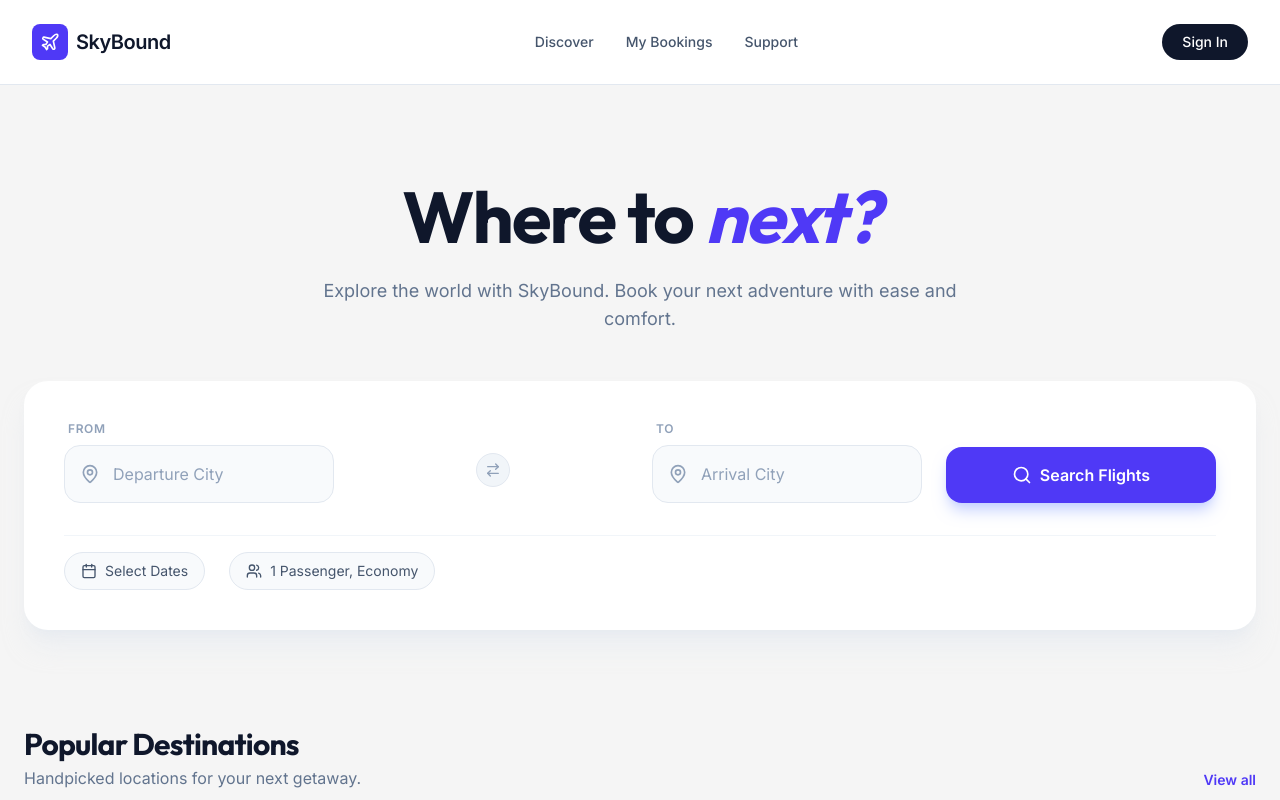
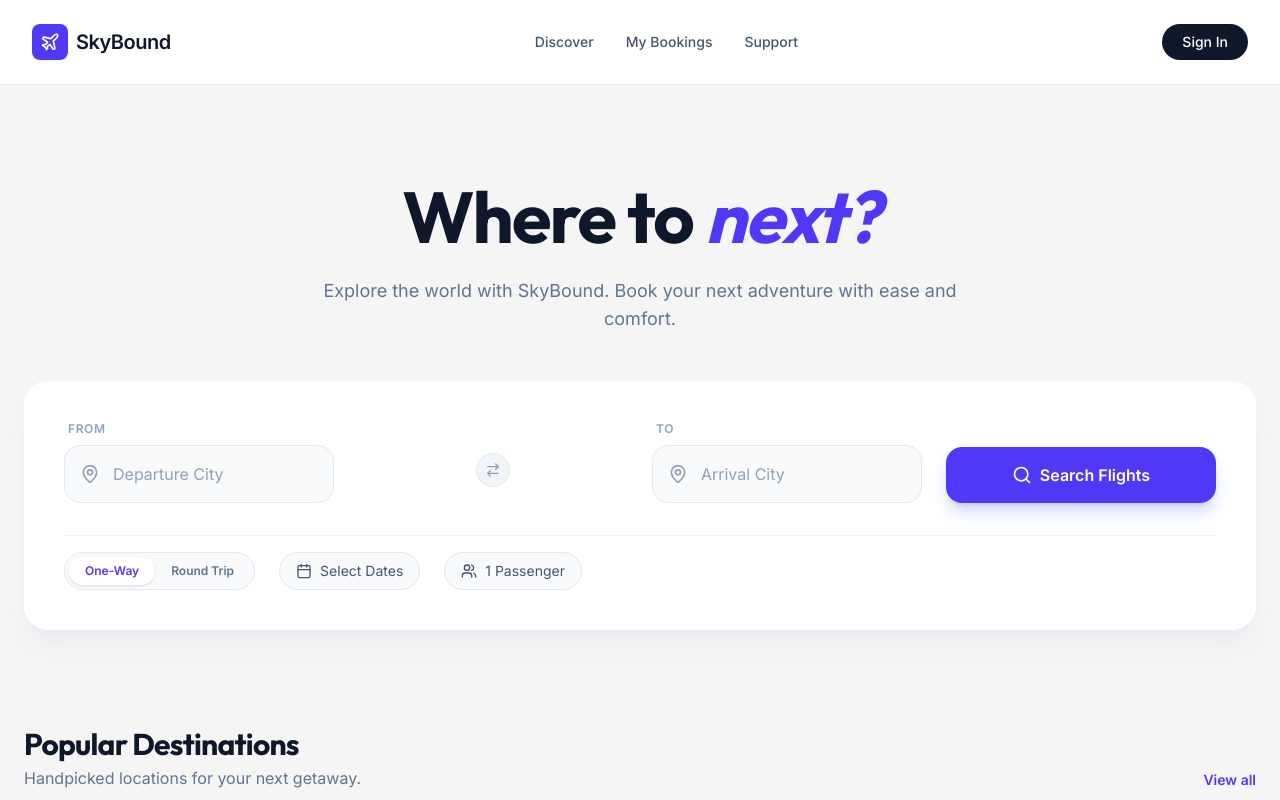
Before and after one commit to OtarBeridze/AI-studio-project, a React (Vite) app: page / in a window 1280 px wide. Shown: the top 800 px of the page. Built offline with nearby package versions, Linux system fonts and the light colour scheme.

Commit message:
feat: Add passenger and trip type selection
Introduce functionality for selecting trip type (one-way/round-trip) and number of passengers (adults/children). Includes UI elements and state management for these new features.

```diff
--- a/src/App.tsx
+++ b/src/App.tsx
@@ -4,7 +4,7 @@
  */
 
 import React, { useState, useEffect, useRef } from 'react';
-import { Plane, MapPin, Search, Calendar, Users, ArrowRightLeft, ChevronLeft, ChevronRight } from 'lucide-react';
+import { Plane, MapPin, Search, Calendar, Users, ArrowRightLeft, ChevronLeft, ChevronRight, Plus, Minus } from 'lucide-react';
 import { motion, AnimatePresence } from 'motion/react';
 import { DayPicker } from 'react-day-picker';
 import { format, startOfToday } from 'date-fns';
@@ -51,20 +51,27 @@ export default function App() {
   const [activeField, setActiveField] = useState<'from' | 'to' | null>(null);
   const [selectedDate, setSelectedDate] = useState<Date | undefined>(undefined);
   const [showDatePicker, setShowDatePicker] = useState(false);
+  const [tripType, setTripType] = useState<'one-way' | 'round-trip'>('one-way');
+  const [adults, setAdults] = useState(1);
+  const [children, setChildren] = useState(0);
+  const [showPassengerDropdown, setShowPassengerDropdown] = useState(false);
 
   const fromRef = useRef<HTMLDivElement>(null);
   const toRef = useRef<HTMLDivElement>(null);
   const datePickerRef = useRef<HTMLDivElement>(null);
+  const passengerRef = useRef<HTMLDivElement>(null);
 
   useEffect(() => {
     const handleClickOutside = (event: MouseEvent) => {
       const isOutsideFrom = fromRef.current && !fromRef.current.contains(event.target as Node);
       const isOutsideTo = toRef.current && !toRef.current.contains(event.target as Node);
       const isOutsideDatePicker = datePickerRef.current && !datePickerRef.current.contains(event.target as Node);
+      const isOutsidePassenger = passengerRef.current && !passengerRef.current.contains(event.target as Node);
 
-      if (isOutsideFrom && isOutsideTo && isOutsideDatePicker) {
+      if (isOutsideFrom && isOutsideTo && isOutsideDatePicker && isOutsidePassenger) {
         setActiveField(null);
         setShowDatePicker(false);
+        setShowPassengerDropdown(false);
       }
     };
     document.addEventListener('mousedown', handleClickOutside);
@@ -249,6 +256,32 @@ export default function App() {
 
             {/* Extra Options */}
             <div className="flex flex-wrap gap-6 pt-4 border-t border-slate-100">
+              {/* Trip Type Selector */}
+              <div className="flex bg-slate-50 p-1 rounded-full border border-slate-200">
+                <button
+                  type="button"
+                  onClick={() => setTripType('one-way')}
+                  className={`px-4 py-1.5 rounded-full text-xs font-bold transition-all ${
+                    tripType === 'one-way'
+                      ? 'bg-white text-indigo-600 shadow-sm'
+                      : 'text-slate-500 hover:text-slate-700'
+                  }`}
+                >
+                  One-Way
+                </button>
+                <button
+                  type="button"
+                  onClick={() => setTripType('round-trip')}
+                  className={`px-4 py-1.5 rounded-full text-xs font-bold transition-all ${
+                    tripType === 'round-trip'
+                      ? 'bg-white text-indigo-600 shadow-sm'
+                      : 'text-slate-500 hover:text-slate-700'
+                  }`}
+                >
+                  Round Trip
+                </button>
+              </div>
+
               <div className="relative" ref={datePickerRef}>
                 <div
                   onClick={() => setShowDatePicker(!showDatePicker)}
@@ -292,9 +325,94 @@ export default function App() {
                   )}
                 </AnimatePresence>
               </div>
-              <div className="flex items-center gap-2 text-sm text-slate-600 bg-slate-50 px-4 py-2 rounded-full border border-slate-200 cursor-pointer hover:bg-slate-100 transition-colors">
-                <Users className="w-4 h-4" />
-                <span>1 Passenger, Economy</span>
+
+              <div className="relative" ref={passengerRef}>
+                <div
+                  onClick={() => setShowPassengerDropdown(!showPassengerDropdown)}
+                  className={`flex items-center gap-2 text-sm px-4 py-2 rounded-full border transition-all cursor-pointer ${
+                    showPassengerDropdown || (adults + children > 1)
+                      ? 'bg-indigo-50 text-indigo-600 border-indigo-200 font-medium'
+                      : 'bg-slate-50 text-slate-600 border-slate-200 hover:bg-slate-100'
+                  }`}
+                >
+                  <Users className="w-4 h-4" />
+                  <span>
+                    {adults + children} {adults + children === 1 ? 'Passenger' : 'Passengers'}
+                  </span>
+                </div>
+
+                <AnimatePresence>
+                  {showPassengerDropdown && (
+                    <motion.div
+                      initial={{ opacity: 0, y: 10, scale: 0.95 }}
+                      animate={{ opacity: 1, y: 0, scale: 1 }}
+                      exit={{ opacity: 0, y: 10, scale: 0.95 }}
+                      className="absolute bottom-full mb-4 left-0 z-50 bg-white p-6 rounded-3xl shadow-2xl border border-slate-100 w-64"
+                    >
+                      <div className="space-y-6">
+                        {/* Adults */}
+                        <div className="flex items-center justify-between">
+                          <div>
+                            <p className="text-sm font-bold text-slate-800">Adults</p>
+                            <p className="text-xs text-slate-400">Age 12+</p>
+                          </div>
+                          <div className="flex items-center gap-3">
+                            <button
+                              type="button"
+                              onClick={() => setAdults(Math.max(1, adults - 1))}
+                              className="w-8 h-8 rounded-full border border-slate-200 flex items-center justify-center text-slate-600 hover:bg-slate-50 transition-colors disabled:opacity-30"
+                              disabled={adults <= 1}
+                            >
+                              <Minus className="w-4 h-4" />
+                            </button>
+                            <span className="text-sm font-bold w-4 text-center">{adults}</span>
+                            <button
+                              type="button"
+                              onClick={() => setAdults(adults + 1)}
+                              className="w-8 h-8 rounded-full border border-slate-200 flex items-center justify-center text-slate-600 hover:bg-slate-50 transition-colors"
+                            >
+                              <Plus className="w-4 h-4" />
+                            </button>
+                          </div>
+                        </div>
+
+                        {/* Children */}
+                        <div className="flex items-center justify-between">
+                          <div>
+                            <p className="text-sm font-bold text-slate-800">Children</p>
+                            <p className="text-xs text-slate-400">Age 2-11</p>
+                          </div>
+                          <div className="flex items-center gap-3">
+                            <button
+                              type="button"
+                              onClick={() => setChildren(Math.max(0, children - 1))}
+                              className="w-8 h-8 rounded-full border border-slate-200 flex items-center justify-center text-slate-600 hover:bg-slate-50 transition-colors disabled:opacity-30"
+                              disabled={children <= 0}
+                            >
+                              <Minus className="w-4 h-4" />
+                            </button>
+                            <span className="text-sm font-bold w-4 text-center">{children}</span>
+                            <button
+                              type="button"
+                              onClick={() => setChildren(children + 1)}
+                              className="w-8 h-8 rounded-full border border-slate-200 flex items-center justify-center text-slate-600 hover:bg-slate-50 transition-colors"
+                            >
+                              <Plus className="w-4 h-4" />
+                            </button>
+                          </div>
+                        </div>
+
+                        <button
+                          type="button"
+                          onClick={() => setShowPassengerDropdown(false)}
+                          className="w-full bg-indigo-600 text-white py-2 rounded-xl text-sm font-bold hover:bg-indigo-700 transition-colors mt-2"
+                        >
+                          OK
+                        </button>
+                      </div>
+                    </motion.div>
+                  )}
+                </AnimatePresence>
               </div>
             </div>
           </form>
```
